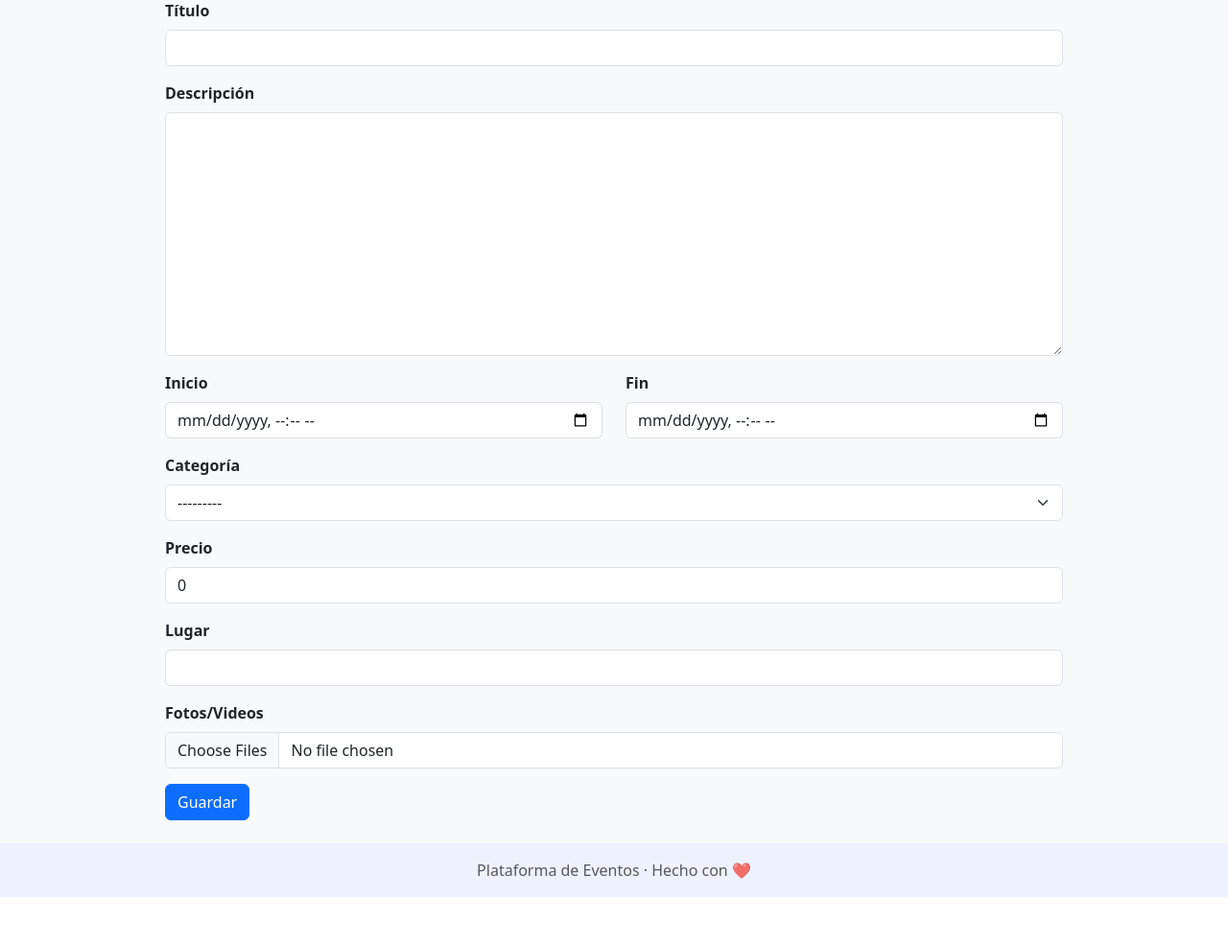
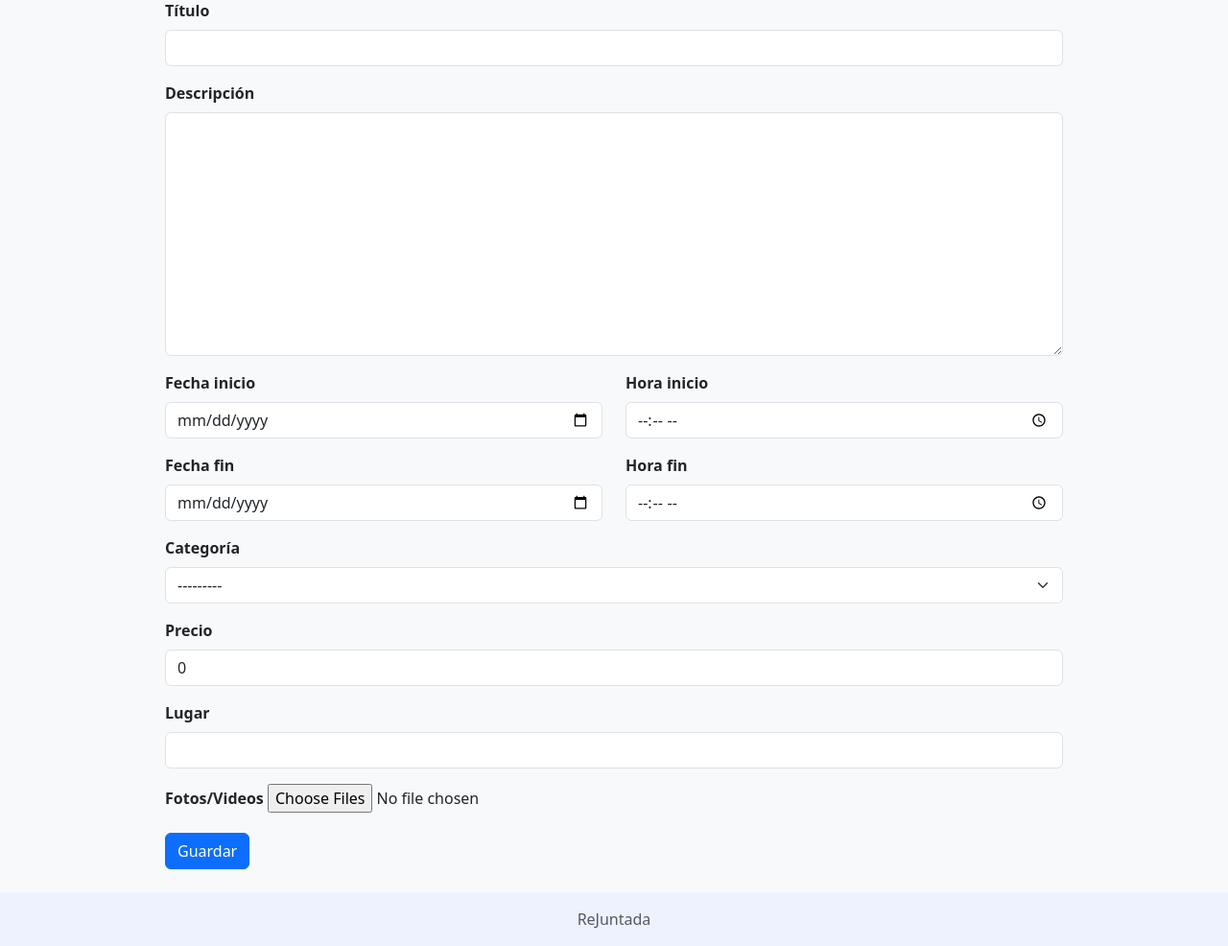
Before and after one commit to Roan1982/Eventos, a Django app: page /eventos/crear/ in a window 1280 px wide. Shown: the part 137-1123 px from the top of the page at 96% size. Before the commit the page ends 1072 px from the top, so only its background shows below. Run offline with Django 4.2, Linux system fonts and the light colour scheme; a user stored in the database is signed in; data comes from the database, SQL or seed files in the repository; some libraries are stand-ins or nearby versions.

Commit message:
EventForm: split date/time, fix save and media handling; template: FilePond input; footer -> ReJuntada sticky

```diff
--- a/events/forms.py
+++ b/events/forms.py
@@ -1,4 +1,5 @@
 from django import forms
+import datetime
 from django.conf import settings
 from django.core.exceptions import ValidationError
 
@@ -10,17 +11,20 @@ class EventForm(forms.ModelForm):
     class MultiClearableFileInput(forms.ClearableFileInput):
         allow_multiple_selected = True
 
-    media_files = forms.FileField(widget=MultiClearableFileInput(attrs={'multiple': True}), required=False)
+    media_files = forms.FileField(widget=MultiClearableFileInput(attrs={'multiple': True, 'class': 'filepond'}), required=False)
+
+    # split date and time fields for start and end
+    start_date = forms.DateField(required=True, widget=forms.DateInput(attrs={'type': 'date'}))
+    start_time = forms.TimeField(required=True, widget=forms.TimeInput(attrs={'type': 'time'}))
+    end_date = forms.DateField(required=True, widget=forms.DateInput(attrs={'type': 'date'}))
+    end_time = forms.TimeField(required=True, widget=forms.TimeInput(attrs={'type': 'time'}))
 
     class Meta:
         model = Event
         fields = [
-            'title','description','category','start_datetime','end_datetime','price','venue_name','address','city','latitude','longitude','capacity','status','tags','featured'
+            'title','description','category','price','venue_name','address','city','latitude','longitude','capacity','status','tags','featured'
         ]
-        widgets = {
-            'start_datetime': forms.DateTimeInput(attrs={'type': 'datetime-local'}),
-            'end_datetime': forms.DateTimeInput(attrs={'type': 'datetime-local'}),
-        }
+        widgets = {}
 
     def clean_media_files(self):
         files = self.files.getlist('media_files')
@@ -31,17 +35,52 @@ class EventForm(forms.ModelForm):
                 raise ValidationError('Tipo de archivo no permitido.')
         return files
 
+    def clean(self):
+        cleaned = super().clean()
+        sd = cleaned.get('start_date')
+        st = cleaned.get('start_time')
+        ed = cleaned.get('end_date')
+        et = cleaned.get('end_time')
+        if sd and st:
+            cleaned['start_datetime'] = datetime.datetime.combine(sd, st)
+        if ed and et:
+            cleaned['end_datetime'] = datetime.datetime.combine(ed, et)
+        # ensure chronology
+        sdtime = cleaned.get('start_datetime')
+        edtime = cleaned.get('end_datetime')
+        if sdtime and edtime and sdtime > edtime:
+            raise ValidationError('La fecha/hora de inicio debe ser anterior a la de fin.')
+        return cleaned
+
     def save(self, commit=True):
-        instance = super().save(commit)
-        files = self.cleaned_data.get('clean_media_files', None)
+        # Save model instance, then create MediaBlob entries
+        instance = super().save(commit=False)
+        # set computed fields if present
+        sdtime = self.cleaned_data.get('start_datetime')
+        edtime = self.cleaned_data.get('end_datetime')
+        if sdtime:
+            instance.start_datetime = sdtime
+        if edtime:
+            instance.end_datetime = edtime
+        if commit:
+            instance.save()
+            # save M2M
+            try:
+                self.save_m2m()
+            except Exception:
+                pass
+        else:
+            # caller will save
+            pass
+
         files = self.files.getlist('media_files')
         for f in files:
             MediaBlob.objects.create(
                 event=instance,
                 content=f.read(),
-                content_type=f.content_type or 'application/octet-stream',
+                content_type=getattr(f, 'content_type', 'application/octet-stream'),
                 filename=f.name,
-                size=f.size,
+                size=getattr(f, 'size', None) or 0,
             )
         return instance
 
--- a/static/css/site.css
+++ b/static/css/site.css
@@ -13,3 +13,5 @@ body { background:#f8f9fa; }
 .navbar .nav-link:hover { color: #fff; }
 .form-label { font-weight:600; }
 .text-muted a { color:inherit; }
+.site-footer{ background:var(--brand-muted); position:relative; bottom:0; width:100%; }
+.page-wrapper{ min-height: calc(100vh - 80px); }
--- a/templates/base.html
+++ b/templates/base.html
@@ -37,18 +37,20 @@
     </div>
   </div>
 </nav>
-<div class="container mt-4">
-  {% for message in messages %}
-  <div class="alert alert-{{ message.tags }}">{{ message }}</div>
-  {% endfor %}
-  {% block content %}{% endblock %}
+<div class="page-wrapper">
+  <div class="container mt-4">
+    {% for message in messages %}
+    <div class="alert alert-{{ message.tags }}">{{ message }}</div>
+    {% endfor %}
+    {% block content %}{% endblock %}
+  </div>
 </div>
 <script src="https://cdn.jsdelivr.net/npm/bootstrap@5.3.0/dist/js/bootstrap.bundle.min.js"></script>
 <!-- FilePond JS (CDN) -->
 <script src="https://unpkg.com/filepond@^4/dist/filepond.js"></script>
 <script src="{% static 'js/site.js' %}"></script>
-<footer class="mt-4 py-3" style="background:var(--brand-muted);">
-  <div class="container text-center text-muted">Plataforma de Eventos · Hecho con ❤️</div>
+<footer class="site-footer mt-4 py-3">
+  <div class="container text-center text-muted">ReJuntada</div>
 </footer>
 </body>
 </html>
--- a/templates/events/form.html
+++ b/templates/events/form.html
@@ -13,12 +13,20 @@
   </div>
   <div class="row">
     <div class="col-md-6 mb-3">
-      <label for="id_start_datetime" class="form-label">Inicio</label>
-      {{ form.start_datetime|add_class:'form-control' }}
+      <label for="id_start_date" class="form-label">Fecha inicio</label>
+      {{ form.start_date|add_class:'form-control' }}
     </div>
     <div class="col-md-6 mb-3">
-      <label for="id_end_datetime" class="form-label">Fin</label>
-      {{ form.end_datetime|add_class:'form-control' }}
+      <label for="id_start_time" class="form-label">Hora inicio</label>
+      {{ form.start_time|add_class:'form-control' }}
+    </div>
+    <div class="col-md-6 mb-3">
+      <label for="id_end_date" class="form-label">Fecha fin</label>
+      {{ form.end_date|add_class:'form-control' }}
+    </div>
+    <div class="col-md-6 mb-3">
+      <label for="id_end_time" class="form-label">Hora fin</label>
+      {{ form.end_time|add_class:'form-control' }}
     </div>
   </div>
   <div class="mb-3">
@@ -35,7 +43,7 @@
   </div>
   <div class="mb-3">
     <label for="id_media_files" class="form-label">Fotos/Videos</label>
-    {{ form.media_files|add_class:'form-control' }}
+    <input type="file" name="media_files" id="id_media_files" class="filepond" multiple />
     <div id="mediaPreview" class="mt-2"></div>
   </div>
   <button class="btn btn-primary">Guardar</button>
```
